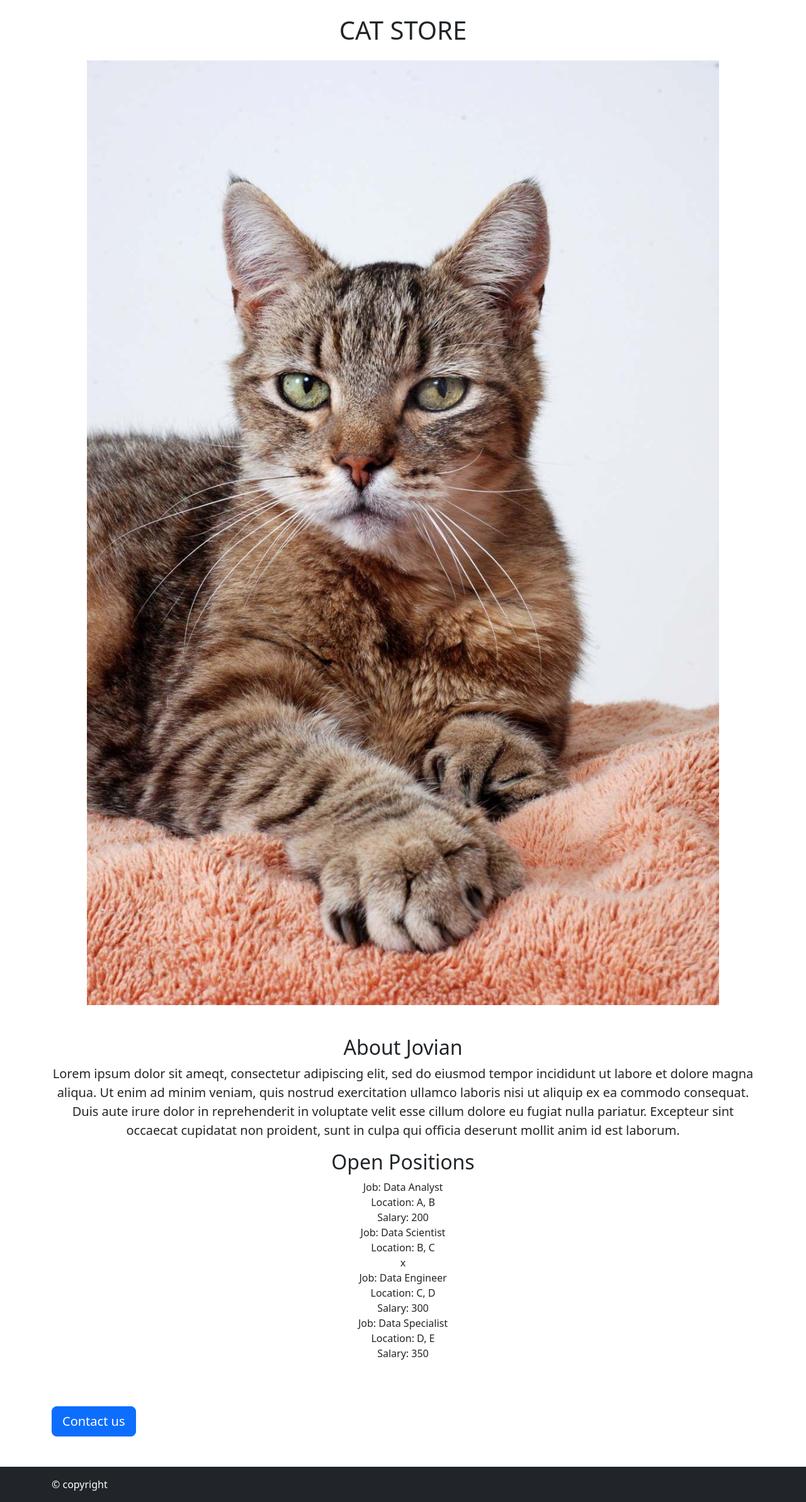
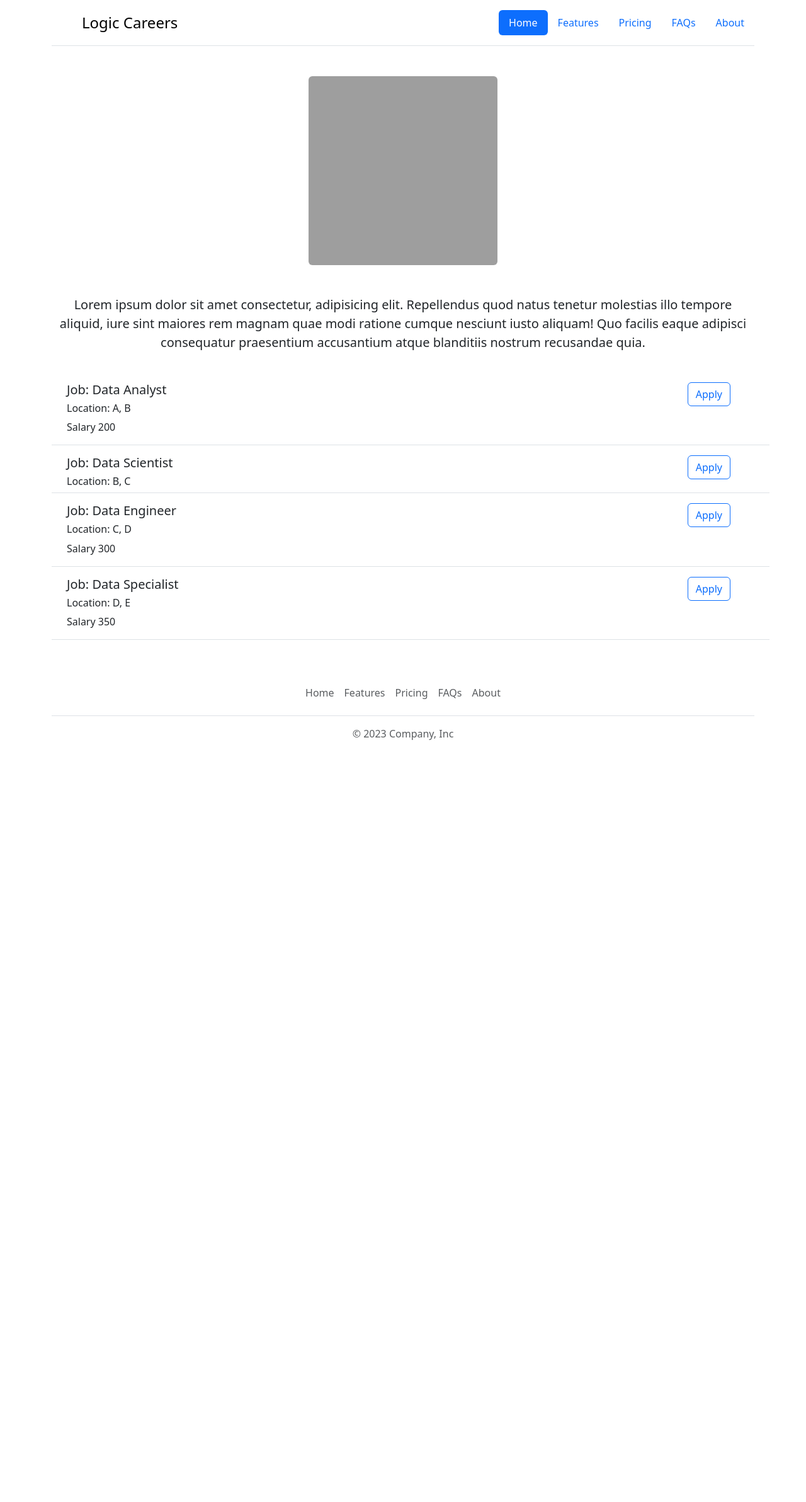
Before and after one commit to oyeku-A/career_websites, a Flask app: page / in a window 1280 px wide. Shown: the whole page at 63% size. After the commit the page ends 1175 px from the top, so only its background shows below. Run offline with Flask 3, Linux system fonts and the light colour scheme; grey boxes are pictures that could not be loaded.

Commit message:
dynamic route and api added

```diff
--- a/app.py
+++ b/app.py
@@ -1,4 +1,4 @@
-from flask import Flask, render_template
+from flask import Flask, render_template, jsonify
 
 app = Flask(__name__)
 
@@ -28,6 +28,10 @@ JOBS = [{
 def home_page():
   return render_template('index.html', jobs=JOBS)
 
+@app.route("/api/jobs")
+def job_opportunities():
+  return jsonify(JOBS)
+
 
 if __name__ == "__main__":
   app.run(host='0.0.0.0', debug=True)
--- a/templates/index.html
+++ b/templates/index.html
@@ -2,58 +2,61 @@
 <html lang="en">
 <head>
     <meta charset="UTF-8">
-  <meta http-equiv="X-UA-Compatible" content="IE=edge">
     <meta name="viewport" content="width=device-width, initial-scale=1.0">
-  <title>Oyeku Abdulquadri</title>
+    <title>Job sites</title>
     <link href="https://cdn.jsdelivr.net/npm/bootstrap@5.3.1/dist/css/bootstrap.min.css" rel="stylesheet" integrity="sha384-4bw+/aepP/YC94hEpVNVgiZdgIC5+VKNBQNGCHeKRQN+PtmoHDEXuppvnDJzQIu9" crossorigin="anonymous">
   </head>
+</head>
 <body>
-    <header>
-        <div class="container-fluid">
-            <h1 class = "text-center my-4">CAT STORE</h1>
+    <head>
+        <div class="container">
+            <header class="d-flex flex-wrap justify-content-center py-3 mb-4 border-bottom">
+              <a href="/" class="d-flex align-items-center mb-3 mb-md-0 me-md-auto link-body-emphasis text-decoration-none">
+                <svg class="bi me-2" width="40" height="32"><use xlink:href="#bootstrap"></use></svg>
+                <span class="fs-4">Logic Careers</span>
+              </a>
+              <ul class="nav nav-pills">
+                <li class="nav-item"><a href="#" class="nav-link active" aria-current="page">Home</a></li>
+                <li class="nav-item"><a href="#" class="nav-link">Features</a></li>
+                <li class="nav-item"><a href="#" class="nav-link">Pricing</a></li>
+                <li class="nav-item"><a href="#" class="nav-link">FAQs</a></li>
+                <li class="nav-item"><a href="#" class="nav-link">About</a></li>
+              </ul>
+            </header>
           </div>
-    </header>
-    <main class="my-4">
+    </head>
+     <main>
         <div class="container">
-            <div class="row">
-                <div class="col-12 text-center">
-                    <img src="https://careerwebsites--oyekuabdulquadr.repl.co/static/img1.jpg" alt="" class="img-fluid" style="height: 1500px;">
+            <div class="text-center my-5">
+                <div class="container">
+                  <img src="https://fastly.picsum.photos/id/1/5000/3333.jpg?hmac=Asv2DU3rA_5D1xSe22xZK47WEAN0wjWeFOhzd13ujW4" class="rounded mx-auto d-block" alt="..." style="height: 300px; width: 300px;">
+                  </div>
+                <div>
+                    <div class="lead my-5">
+                        Lorem ipsum dolor sit amet consectetur, adipisicing elit. Repellendus quod natus tenetur molestias illo tempore aliquid, iure sint maiores rem magnam quae modi ratione cumque nesciunt iusto aliquam! Quo facilis eaque adipisci consequatur praesentium accusantium atque blanditiis nostrum recusandae quia.
                     </div>
                 </div>
             </div>
-        <div class="container">
-            <div class="row">
-                <div class="text-center my-5">
-                    <div><h2>About Jovian </h2></div>
-                    <div><p class="lead">
-                        Lorem ipsum dolor sit ameqt, consectetur adipiscing elit, sed do eiusmod tempor incididunt ut labore et dolore magna aliqua.
-                        Ut enim ad minim veniam, quis nostrud exercitation ullamco laboris nisi ut aliquip ex ea commodo consequat. Duis aute irure dolor
-                        in reprehenderit in voluptate velit esse cillum dolore eu fugiat nulla pariatur. Excepteur sint occaecat cupidatat non proident, sunt in
-                        culpa qui officia deserunt mollit anim id est laborum.
-                    </p>
-                </div>
-                <div class>
-                    <h2>Open Positions</h2>
               <div>
                 {% for job in jobs %}
                   {% include 'job.html' %}
                 {% endfor %}
               </div>
         </div>
-                <div class='my-4'>
-                    <button type="button" class="btn btn-primary btn-lg">Contact us</button>
+     </main>
+     <footer>
+        <div class="container mt-5">
+            <footer class="py-3 my-4">
+              <ul class="nav justify-content-center border-bottom pb-3 mb-3">
+                <li class="nav-item"><a href="#" class="nav-link px-2 text-body-secondary">Home</a></li>
+                <li class="nav-item"><a href="#" class="nav-link px-2 text-body-secondary">Features</a></li>
+                <li class="nav-item"><a href="#" class="nav-link px-2 text-body-secondary">Pricing</a></li>
+                <li class="nav-item"><a href="#" class="nav-link px-2 text-body-secondary">FAQs</a></li>
+                <li class="nav-item"><a href="#" class="nav-link px-2 text-body-secondary">About</a></li>
+              </ul>
+              <p class="text-center text-body-secondary">© 2023 Company, Inc</p>
+            </footer>
           </div>
-            </div>
-        </div>
-        </div>
-    </main>
-    <div>
-    <footer>
-        <footer class="footer mt-auto py-3 bg-dark">
-            <div class="container">
-              <span class="text-white">&copy; copyright</span>
-            </div>
-          </footer>
      </footer>
 </body>
 </html>
--- a/templates/job.html
+++ b/templates/job.html
@@ -1,5 +1,15 @@
-<div>Job: {{job['title']}}</div>
-  <div>Location: {{job['location']}}</div>
-  {% if 'salary' in job %}
-    <div>Salary: {{job['salary']}}</div
-  {% endif %}x
+<div class="row justify-content-end my-3">
+  <div class="row border-bottom">
+  <div class="col-9">
+      <p class="h5">Job: {{job['title']}}</p>
+      <p class="h6">Location: {{job['location']}}</p>
+    {% if 'salary' in job %}
+      <p class="h7">Salary {{job['salary']}}</p>
+    {% endif %}
+  </div>
+  <div class="col-3">
+      <button type="button" class="offset-7 btn btn-outline-primary">Apply</button>
+  </div>
+  <span class="border-end"></span>
+</div>
+</div>
```
Lines whose indentation alone changed are shown as unchanged.
